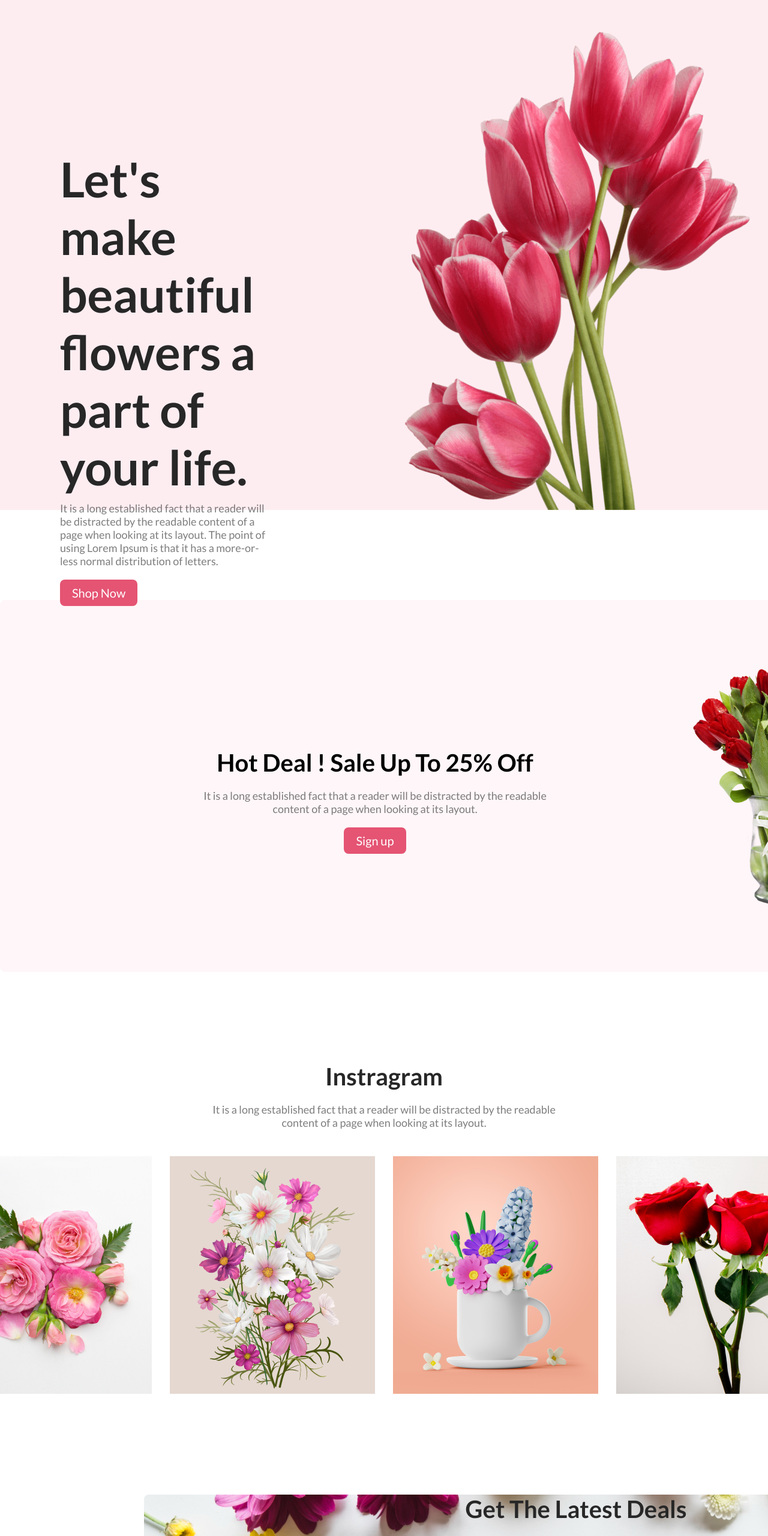
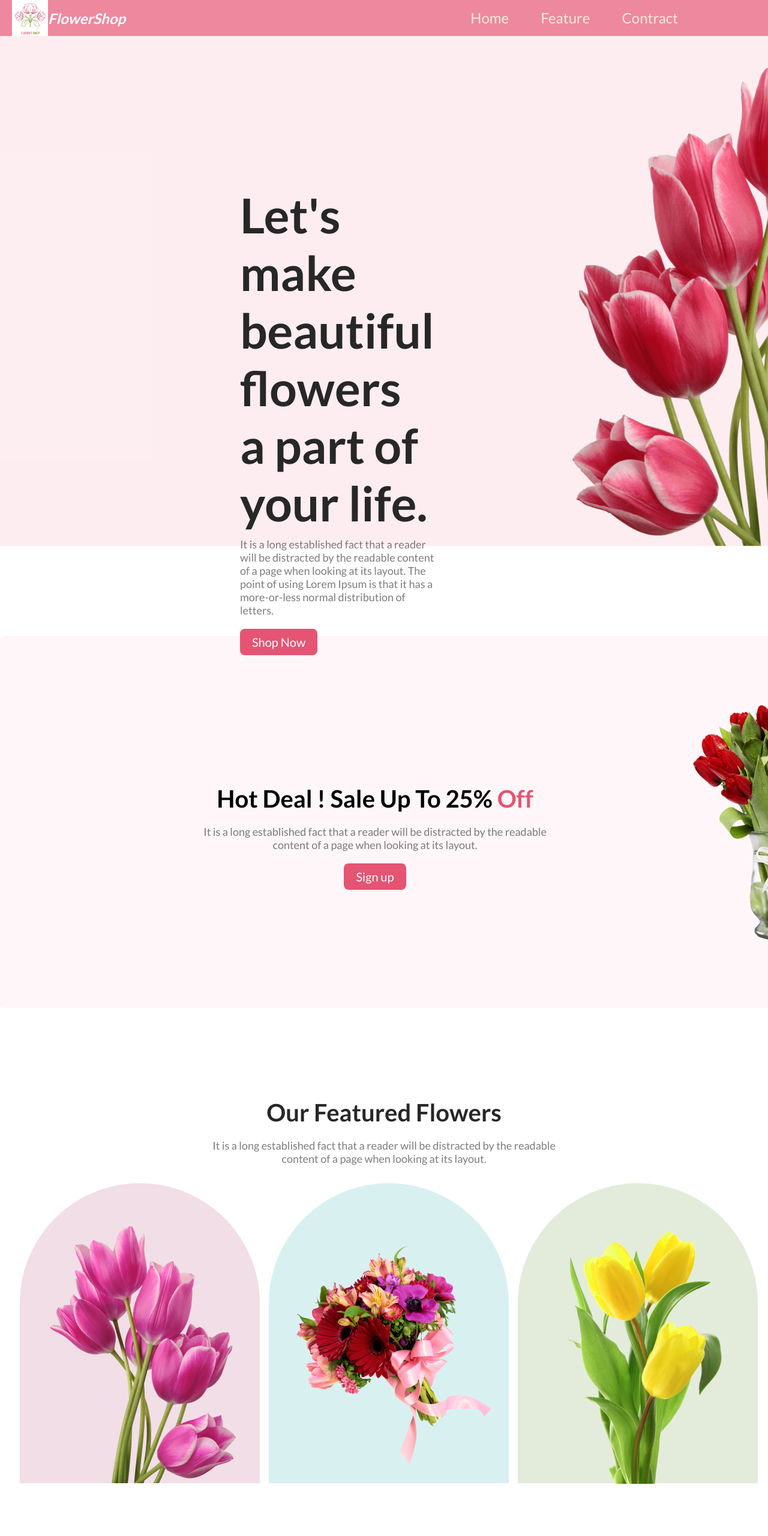
Before and after one commit to khansuhad/flower-shop, a plain HTML site: page index.html in a window 1280 px wide. Shown: the top 2560 px of the page at 60% size. Drawn offline with Linux system fonts and the light colour scheme.

Commit message:
navbar added

```diff
--- a/index.css
+++ b/index.css
@@ -4,6 +4,41 @@
     font-family: 'Lato', sans-serif;
 }
 /*  header section css start*/
+/* navbar start  */
+nav{
+    position: sticky;
+    top: 0;
+}
+.navbar{
+    background-color: #ee889e;
+    display: flex;
+    justify-content: space-between;
+    height: 60px;
+    text-align: center;
+}
+.logo img{
+    width: 60px;
+    height: 65px;
+    margin-left: 20px;
+}
+.logo-bar{
+    display: flex;
+    color: #FFF;
+    align-items: center;
+    text-align: center;
+}
+.progressbar{
+    margin-right: 100px;
+    margin-top: 15px;
+}
+.progressbar a{
+    text-decoration: none;
+    font-size: 24px;
+    color: antiquewhite;
+    margin-right: 50px;
+    text-align: center;
+}
+/* navbar end */
 .header-section{
     width: 100%;
     height: 850px;
@@ -11,7 +46,7 @@
     display: flex;
 }
 .header-desc{
-    padding-left: 100px;
+    padding-left: 400px;
     padding-top: 250px;
     text-align: left;
 
@@ -52,6 +87,7 @@
     border-radius: 8px;
     background: rgba(229, 84, 115, 0.05);
     align-items: center;
+
 }
 .hot-deal-desc{
     width: 50%;
@@ -67,6 +103,9 @@
     margin-bottom: 20px;
 
 }
+.hot-deal-title span{
+    color: #E55473;
+}
 .hot-deal-cation{
     margin-bottom: 20px;
 }
@@ -74,6 +113,92 @@
     padding: 100px 200px 100px 50px;
 }
 /* Hot deal section end */
+/* feature section start */
+.feature-section{
+    margin:150px 0;
+    background: #FFF;
+}
+.feature-head{
+    text-align: center;
+    margin-bottom: 30px;
+}
+.section-title{
+    margin-bottom: 20px;
+    color: #272727;
+    font-size: 40px;
+    font-weight: 800;
+
+}
+.feature-picture{
+  display: flex;
+  align-items: center;
+  justify-content: center;
+  margin-bottom: 150px;
+  margin-top: 30px;
+
+}
+.feature-pictures1 img{
+    width: 310px;
+    height: 428px;
+    padding-left: 50px;
+    padding-top: 72px;
+}
+.feature-pictures2 img{
+    width: 370px;
+    height: 370px;
+    padding-left: 30px;
+    padding-top: 100px;
+}
+.feature-pictures3 img{
+    width: 314px;
+    height: 471px;
+    padding-left: 50px;
+    padding-top: 30px;
+
+}
+.feature-pictures1{
+    margin-left: 15px;
+     border-radius: 300px 300px 0px 0px;
+    background: rgba(167, 33, 98, 0.15);
+    width: 400px;
+height: 500px;
+
+}
+.feature-pictures2{
+    margin-left: 15px;
+     border-radius: 300px 300px 0px 0px;
+     background: rgba(5, 151, 160, 0.15);
+    width: 400px;
+height: 500px;
+
+}
+.feature-pictures3{
+    margin-left: 15px;
+     border-radius: 300px 300px 0px 0px;
+     background: rgba(71, 125, 17, 0.15);
+    width: 400px;
+height: 500px;
+
+}
+/* feature section end */
+/* services section start */
+.service-section{
+    justify-content: center;
+    align-items: center;
+    text-align: center;
+    padding: 0 240px;
+}
+.services{
+    width: 1440px;
+    height: 320px;
+    border-radius: 8px;
+    background: rgba(39, 39, 39, 0.05);
+    display: flex;
+    justify-content: center;
+    align-items: center;
+    text-align: center;
+}
+/* services section end */
 /* instragram section start */
 .instragram-section{
     margin:150px 0;
@@ -113,7 +238,7 @@
 
 }
 .subcribe-title{
-
+    padding-top: 100px;
     text-align: center;
     margin-bottom: 40px;
 
--- a/index.html
+++ b/index.html
@@ -11,8 +11,25 @@
 </head>
 <body>
     <!-- header section start -->
+   <!-- navbar section start-->
+   <nav>
+    <div class="navbar">
+        <div class="logo-bar">
+        <h1 class="logo"><img src="images/logo.jpg" alt=""></span></h1>
+        <h1 class="logo"><strong><em>FlowerShop</em></strong></h1>
+    </div>
+    <div class="progressbar">
+        <a href="#Home">Home</a>
+        <a href="#Feature">Feature</a>
+        <a href="#Contract">Contract</a>
+        </div>
+    </div>
+</nav>
+   <!-- navbar section end-->
+
     <header>
-        <div class="header-section">
+
+        <div class="header-section" id="Home">
             <div class="header-desc">
                     <h3 class="header-h3">Let's make beautiful flowers a part of your life.</h3>
                     <p class="p-primary">It is a long established fact that a reader will be distracted by the readable content of a page when looking at its layout. The point of using Lorem Ipsum is that it has a more-or-less normal distribution of letters.</p>
@@ -29,7 +46,7 @@
       <!-- hot deal section start -->
       <section class="hot-deal">
         <div class="hot-deal-desc">
-            <h3 class="hot-deal-title">Hot Deal ! Sale Up To 25% Off</h3>
+            <h3 class="hot-deal-title">Hot Deal ! Sale Up To 25% <span>Off</span></h3>
             <p class="p-primary hot-deal-cation">It is a long established fact that a reader will be distracted by the readable <br>content of a page when looking at its layout.</p>
             <button class="btn-primary">Sign up</button>
         </div>
@@ -39,7 +56,34 @@
     </section>
       <!-- hot deal section end -->
       <!-- instragram section start -->
-      <section class="instragram-section">
+      <section class="feature-section" id="Feature">
+        <div class="feature-head">
+            <h3 class="section-title">Our Featured Flowers</h3>
+            <p class="p-primary">It is a long established fact that a reader will be distracted by the readable <br> content of a page when looking at its layout.</p>
+        </div>
+        <div class="feature-picture">
+            <div class="feature-pictures1"><img src="images/pngwing 6.png" alt=""></div>
+            <div class="feature-pictures2"><img src="images/pngwing 5.png" alt=""></div>
+            <div class="feature-pictures3"><img src="images/pngwing 7.png" alt=""></div>
+        </div>
+        <div class="service-section">
+          <div class="services">
+            <div class="service-content">
+                <img src="images/Group 57.png" alt="">
+                <p>Same Day Delivery. Click & Collect.</p>
+            </div>
+            <div class="service-content">
+                <img src="images/Group 58.png" alt="">
+                <p>Fresh Flowers. Local Growers.</p>
+            </div>
+            <div class="service-content">
+                <img src="images/Group 59.png" alt="">
+                <p>24/7 Free Support.</p>
+            </div>
+          </div>
+        </div>
+      </section>
+      <section class="instragram-section" >
         <div class="instragram-head">
             <h3 class="section-title">Instragram</h3>
             <p class="p-primary">It is a long established fact that a reader will be distracted by the readable <br>content of a page when looking at its layout.</p>
@@ -53,13 +97,13 @@
       </section>
       <!-- instragram section end -->
       <!-- subscribe section start -->
-        <section class="subscribe-section">
+        <section class="subscribe-section" id="Contract">
             <div class="subcribe-title">
                 <h3 class="section-title">Get The Latest Deals</h3>
                 <p class="p-primary "> $30 coupon for first shopping</p>
             </div>
             <div class="subscribe-input">
-                <input type="email" name="input" placeholder="Enter your email here..." class="s-input">
+                <input type="email" name="input" placeholder="  Enter your email here..." class="s-input">
                 <button class="btn-primary">Subscribe</button>
             </div>
           </section>
```
Also changed, not shown: images/flower-shop-logo.webp (added), images/logo.jpg (added).
